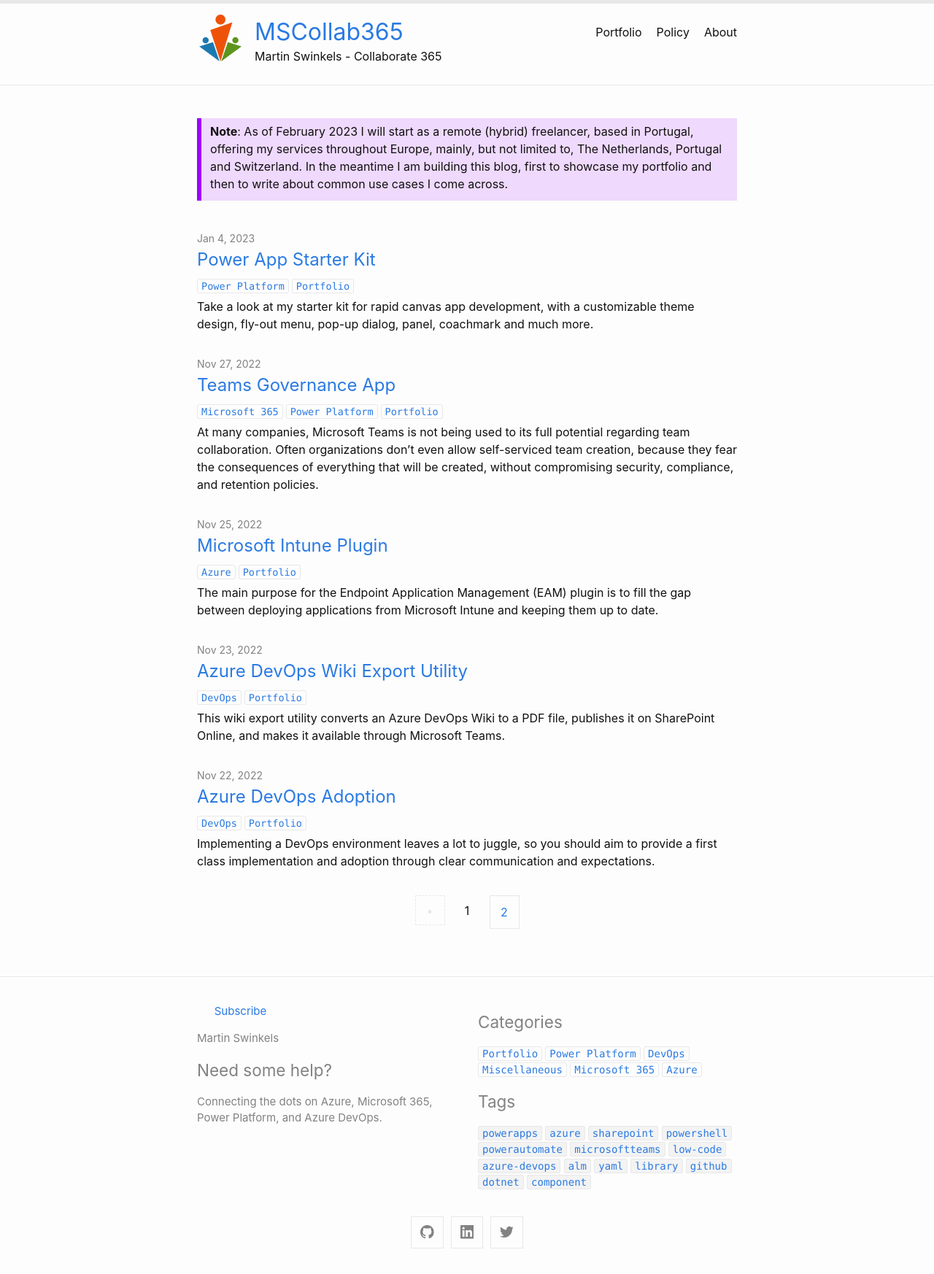
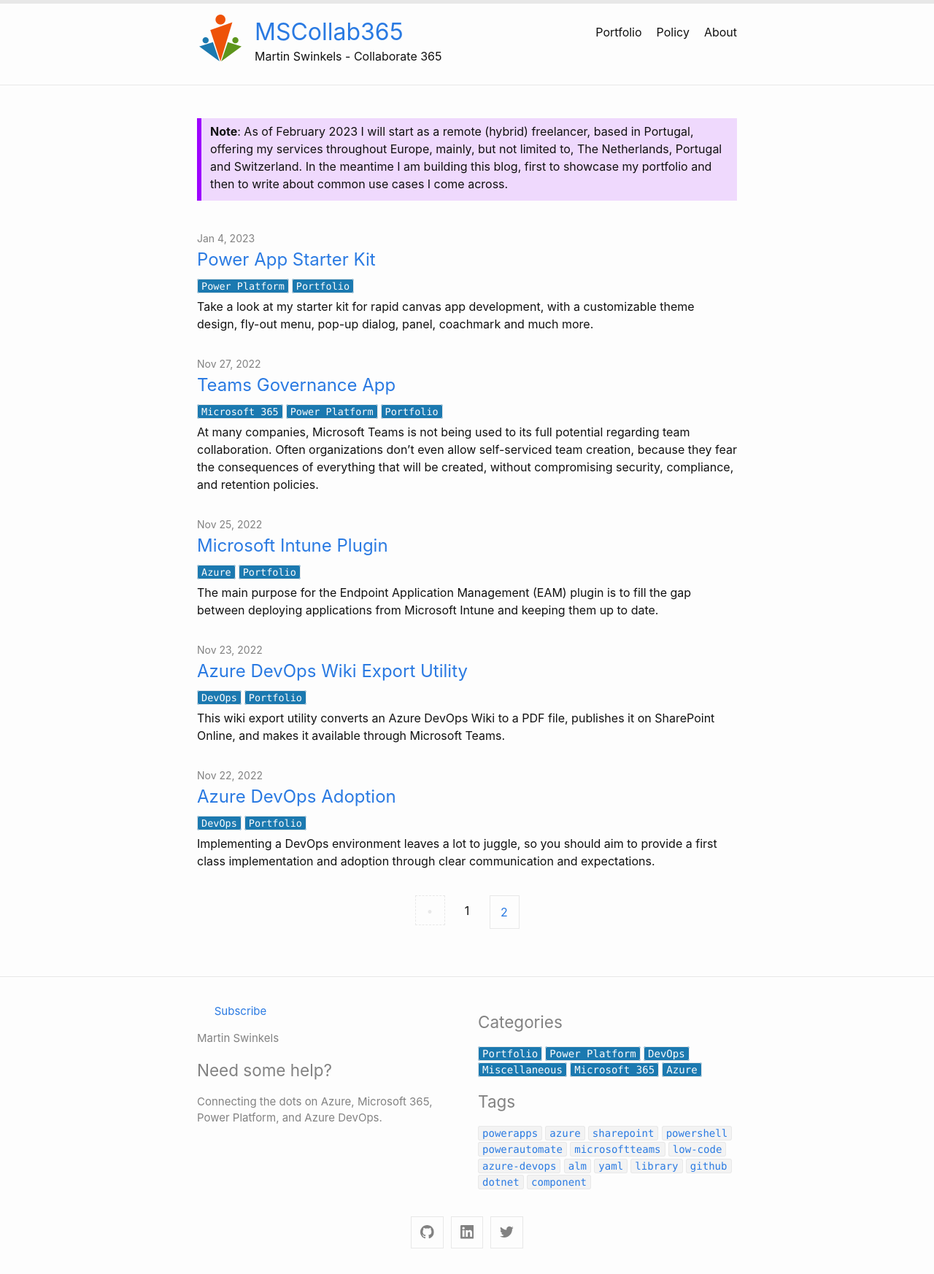
Before and after one commit to msc365/msc365.github.io, a Jekyll site: the page built from index.html, in a window 1280 px wide. Shown: the whole page at 73% size. Built offline with Jekyll 4.4.1, drawn with Linux system fonts in a browser that asks for light colours; the list of posts is cut into pages by our own code.

Commit message:
Updated category link styles

```diff
--- a/_sass/minima/custom-styles.scss
+++ b/_sass/minima/custom-styles.scss
@@ -20,8 +20,12 @@
 .category-links {
     font-size: 0.9em;
 }
+
+.category-link {
+    color: #fdfdfd;
+}
 .category-link > code.highligther-rouge {
-    background: none;
+    background: #1b79b0;
 }
 
 .post-list-header {
```
